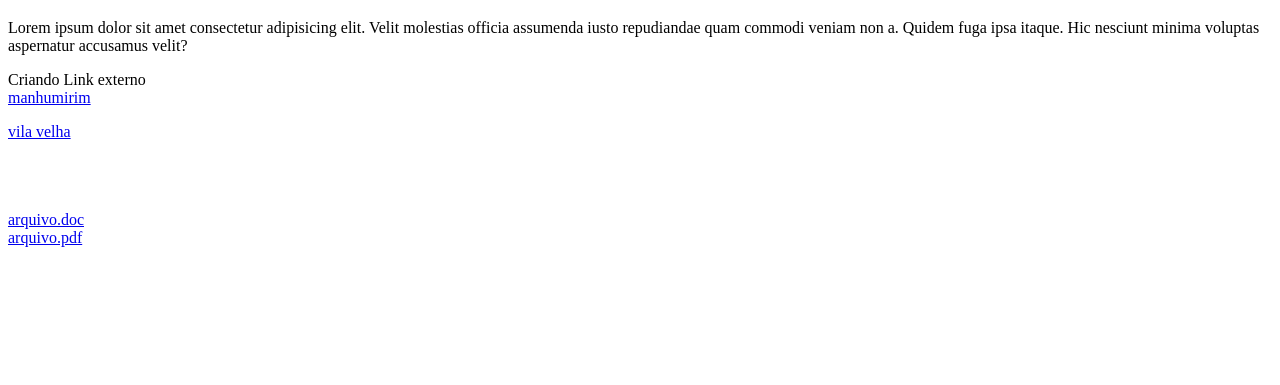
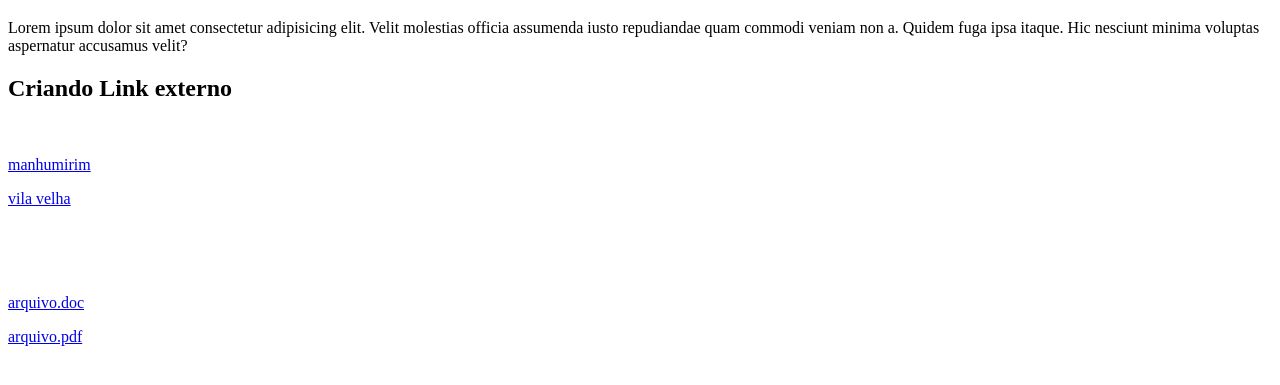
Before and after one commit to Rondp/CSW-SI1N, a plain HTML site: page Aula08/Index08.HTML in a window 1280 px wide. Shown: the part 61-446 px from the top of the page. Drawn offline with Linux system fonts and the light colour scheme.

Commit message:
Add files via upload

```diff
--- a/Aula08/Index08.HTML
+++ b/Aula08/Index08.HTML
@@ -10,15 +10,16 @@
     <h1>Desafio dos Links</h1>
     <p> Lorem ipsum dolor sit amet consectetur adipisicing elit. Velit molestias officia assumenda iusto repudiandae quam commodi veniam non a. Quidem fuga ipsa itaque. Hic nesciunt minima voluptas aspernatur accusamus velit?</p>
 
-<p> Criando Link externo
+<h2> Criando Link externo </h2>
     <br>
-    <a href="./Cidades/Manhumirim.HTML" target="_blank" ref="externo"> manhumirim </a></p>
-    <a href="./Cidades/Vila_Velha.HTML" target="_blank" ref="externo"> vila velha </a></p>
+    <p><a href="./Cidades/Manhumirim.HTML" target="_blank" ref="next"> manhumirim </a></p>
+    <p><a href="./Cidades/Vila_Velha.HTML" target="_blank" ref="next"> vila velha </a></p>
     <br>
     <br>
     <br>
-    <a href="./Arquivos/Aula08.doc" target="_blank" ref="externo"> arquivo.doc </a>
+    <p><a href="./Arquivos/Aula08.docx" download="Aula08" target="_blank"> arquivo.doc </a></p>
+    <p><a href="./Arquivos/Aula08.pdf" download="Aula08" target="_blank"> arquivo.pdf </a></p>
     <br>
-    <a href="./Arquivos/Aula08.pdf" target="_blank" ref="externo"> arquivo.pdf </a>
+    <br>
 </body>
 </html>
```
Also changed, not shown: Aula08/Cidades/Manhumirim.HTML (+2 -1 lines), Aula08/Cidades/Vila_Velha.HTML (+4 -0 lines), 2 other files.
